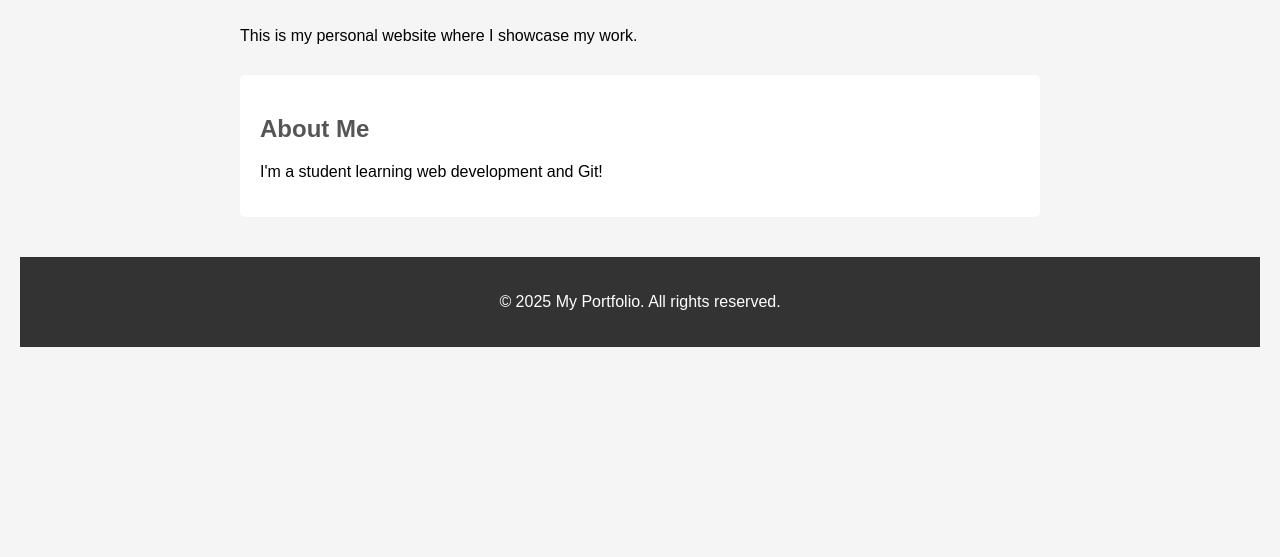
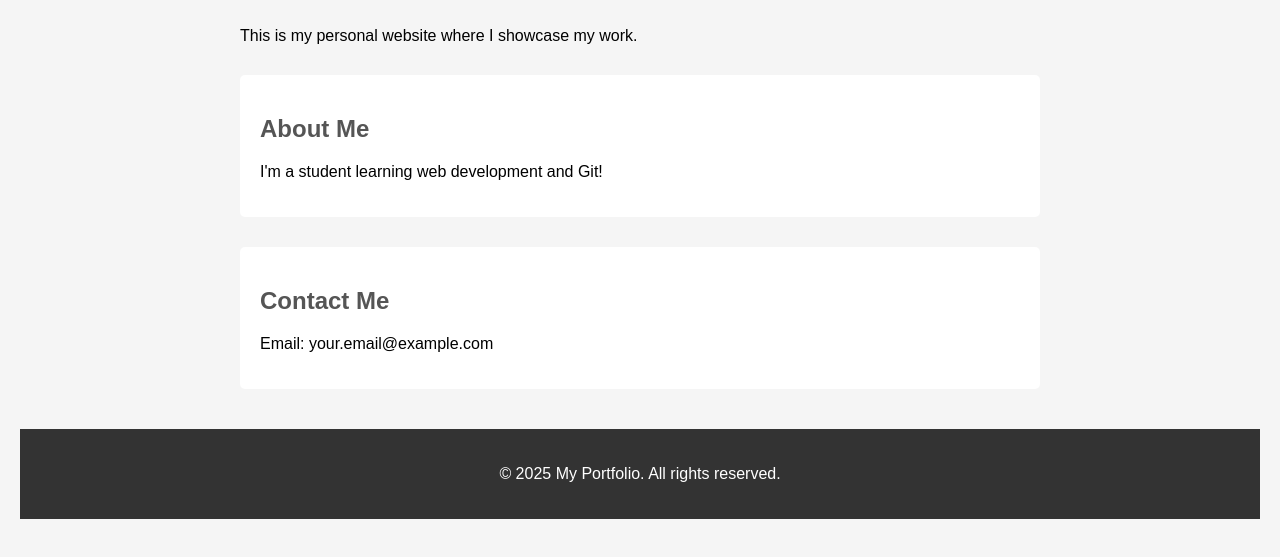
Before and after one commit to Sflores155/salvatore-stashing-practice, a plain HTML site: page index.html in a window 1280 px wide. Shown: the part 121-678 px from the top of the page. Drawn offline with Linux system fonts and the light colour scheme; files that its build step writes are made by us from their sources.

Commit message:
Add contact section

```diff
--- a/index.html
+++ b/index.html
@@ -25,6 +25,10 @@
     <h2>About Me</h2>
     <p>I'm a student learning web development and Git!</p>
 </section>
+<section id="contact">
+    <h2>Contact Me</h2>
+    <p>Email: your.email@example.com</p>
+</section>
 
     </main>
     <footer>
```
